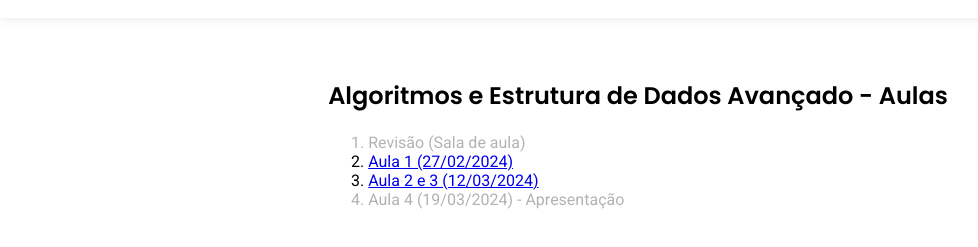
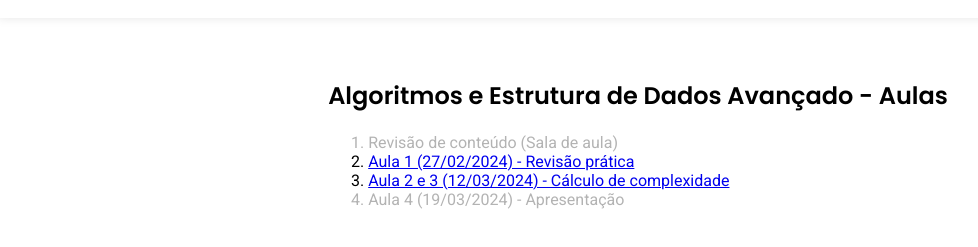
Before and after one commit to htkimura/aed, a plain HTML site: page index.html in a window 1280 px wide. Shown: the part 105-352 px from the top of the page, without its empty margins (2-980 px from the left). Drawn offline with Linux system fonts and the light colour scheme.

Commit message:
refactor: home copies

```diff
--- a/index.html
+++ b/index.html
@@ -26,18 +26,18 @@
 			<h2>Algoritmos e Estrutura de Dados Avançado - Aulas</h2>
 			<ol>
 				<li class="disabled">
-					Revisão (Sala de aula)
+					Revisão de conteúdo (Sala de aula)
 				</li>
 				<li>
 					<a href="http://github.com/htkimura/aed/blob/main/aulas/1/aed_aula1.ipynb" target="_blank"
 						rel="noopener noreferrer">
-						Aula 1 (27/02/2024)
+						Aula 1 (27/02/2024) - Revisão prática
 					</a>
 				</li>
 				<li>
 					<a href="http://github.com/htkimura/aed/blob/main/aulas/3/aed_aula3.ipynb" target="_blank"
 						rel="noopener noreferrer">
-						Aula 2 e 3 (12/03/2024)
+						Aula 2 e 3 (12/03/2024) - Cálculo de complexidade
 					</a>
 				</li>
 				<li class="disabled">
```
